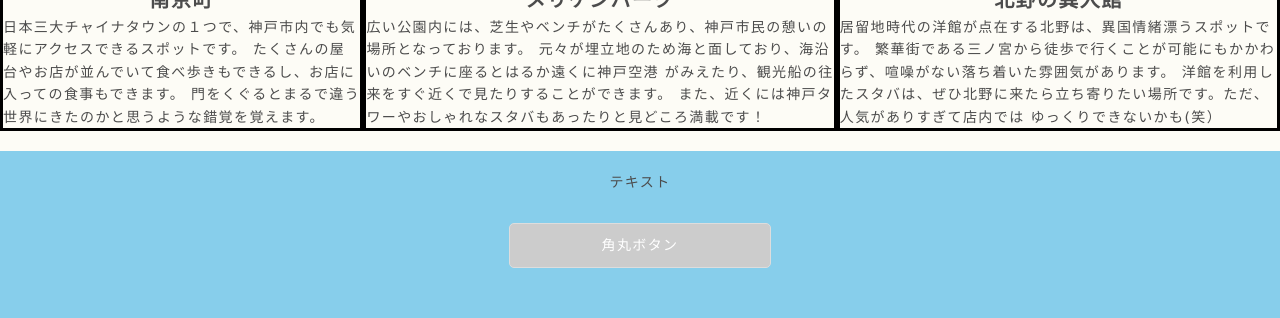
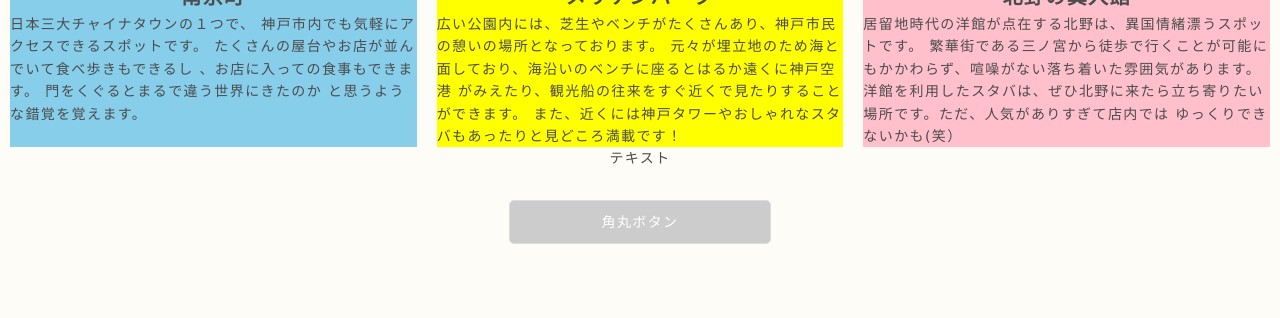
Before and after one commit to mtoshinori/responsive-site, a plain HTML site: page index.html in a window 1280 px wide. Shown: the part 567-885 px from the top of the page. After the commit the page ends 841 px from the top, so only its background shows below. Drawn offline with nearby package versions, Linux system fonts and the light colour scheme.

Commit message:
secobd commit

```diff
--- a/css/style.css
+++ b/css/style.css
@@ -50,11 +50,27 @@ h2{
 .container {
 /*display: inline-flex;*/
 display: flex;
+justify-content: space-around;
 }
 
-.block
-{border: solid  black;
-background-size:cover ;
+
+.block1{
+  background-color:skyblue;
+   flex: 1;
+    margin: 0px 10px;
+}
+
+.block2{
+  background-color:yellow;
+   flex: 1;
+    margin: 0px 10px;
+}
+.block3{
+  background-color:pink;
+   flex: 1;
+    margin: 0px 10px;
+}
+
 
 }
 
@@ -133,6 +149,9 @@ text-align: center;
 padding: 10px 0;
 }
 @media (max-width: 768px) {
+   .container {
+    flex-direction: column;}
+
     header {
         height: 250px;
     }
--- a/index.html
+++ b/index.html
@@ -21,14 +21,19 @@
         </div>
 
         <div class="container">
-            <div class="block">
+            <div class="block1">
                 <h2>南京町</h2>
-                   <p>日本三大チャイナタウンの１つで、神戸市内でも気軽にアクセスできるスポットです。
-                   たくさんの屋台やお店が並んでいて食べ歩きもできるし、お店に入っての食事もできます。
-                  門をくぐるとまるで違う世界にきたのかと思うような錯覚を覚えます。</p>
+                   <p>日本三大チャイナタウンの１つで、
+                   神戸市内でも気軽にアクセスできるスポットです。
+                   たくさんの屋台やお店が並んでいて食べ歩きもできるし
+                   、お店に入っての食事もできます。
+                  門をくぐるとまるで違う世界にきたのか
+                  と思うような錯覚を覚えます。</p>
                   </div>
 
-                <div class="block">
+
+
+                <div class="block2">
                    <h2>メリケンパーク</h2>
                    <p>広い公園内には、芝生やベンチがたくさんあり、神戸市民の憩いの場所となっております。
                    元々が埋立地のため海と面しており、海沿いのベンチに座るとはるか遠くに神戸空港
@@ -36,7 +41,10 @@
                    また、近くには神戸タワーやおしゃれなスタバもあったりと見どころ満載です！</p>
                </div>
 
-                <div class="block">
+
+
+
+                <div class="block3">
                   <h2>北野の異人館</h2>
                    <p>居留地時代の洋館が点在する北野は、異国情緒漂うスポットです。
                    繁華街である三ノ宮から徒歩で行くことが可能にもかかわらず、喧噪がない落ち着いた雰囲気があります。
```
